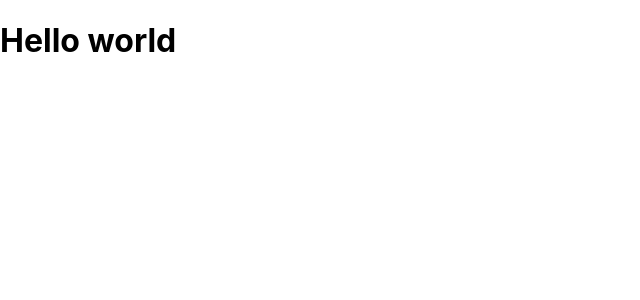
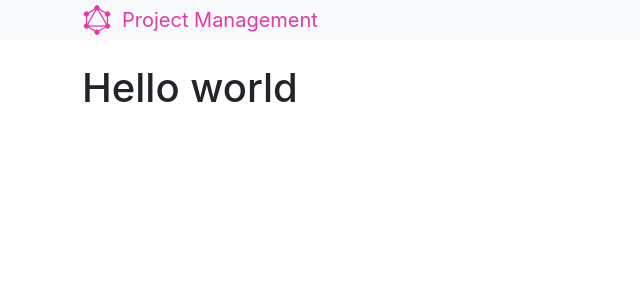
Before and after one commit to Semanti-Acharyya/graphql-mern-project-management-app, a React (Create React App) app in the folder client/: page / in a window 1280 px wide. Shown: the top 300 px of the page, without its empty margins (0-640 px from the left). Built offline with nearby package versions, Linux system fonts and the light colour scheme.

Commit message:
Add Header.jsx, updated App.js

```diff
--- a/client/public/index.html
+++ b/client/public/index.html
@@ -24,7 +24,19 @@
       work correctly both with client-side routing and a non-root public URL.
       Learn how to configure a non-root public URL by running `npm run build`.
     -->
-    <title>React App</title>
+    <link
+      href="https://cdn.jsdelivr.net/npm/bootstrap@5.3.6/dist/css/bootstrap.min.css"
+      rel="stylesheet"
+      integrity="sha384-4Q6Gf2aSP4eDXB8Miphtr37CMZZQ5oXLH2yaXMJ2w8e2ZtHTl7GptT4jmndRuHDT"
+      crossorigin="anonymous"
+    />
+    <script
+      src="https://cdn.jsdelivr.net/npm/bootstrap@5.3.6/dist/js/bootstrap.bundle.min.js"
+      integrity="sha384-j1CDi7MgGQ12Z7Qab0qlWQ/Qqz24Gc6BM0thvEMVjHnfYGF0rmFCozFSxQBxwHKO"
+      crossorigin="anonymous"
+    ></script>
+
+    <title>Project Management App</title>
   </head>
   <body>
     <noscript>You need to enable JavaScript to run this app.</noscript>
--- a/client/src/App.js
+++ b/client/src/App.js
@@ -1,8 +1,13 @@
+import Header from "./components/Header";
+
 function App() {
   return (
-    <div className="container">
-      <h1>Hello world</h1>
-    </div>
+    <>
+      <Header />
+      <div className="container">
+        <h1>Hello world</h1>
+      </div>
+    </>
   );
 }
 
--- /dev/null
+++ b/client/src/components/Header.jsx
@@ -0,0 +1,19 @@
+import React from "react";
+import logo from "./assets/logo.png";
+
+const Header = () => {
+  return (
+    <nav className="navbar bg-light mb-4 p-0">
+      <div className="container">
+        <a className="navbar-brand" href="/">
+          <div className="d-flex">
+            <img src={logo} alt="logo" className="mr-2" />
+            <div>Project Management</div>
+          </div>
+        </a>
+      </div>
+    </nav>
+  );
+};
+
+export default Header;
```
